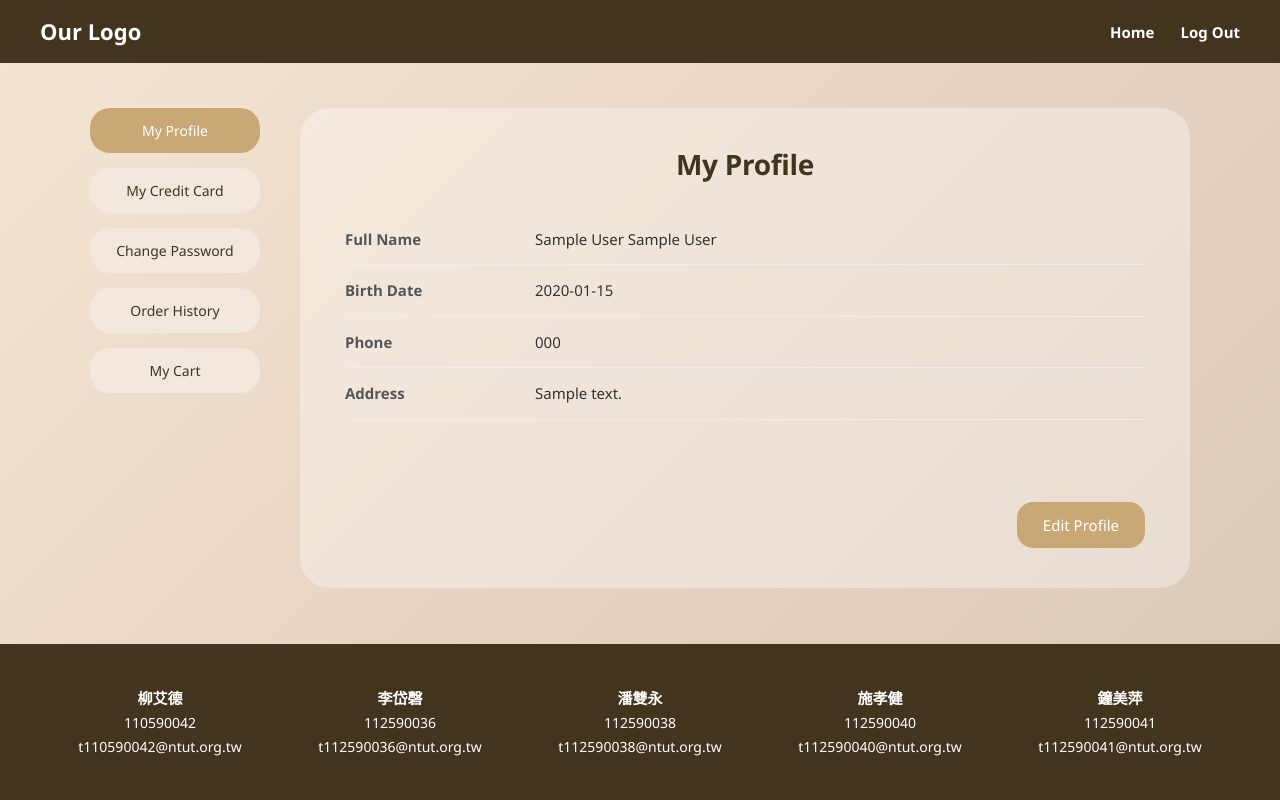
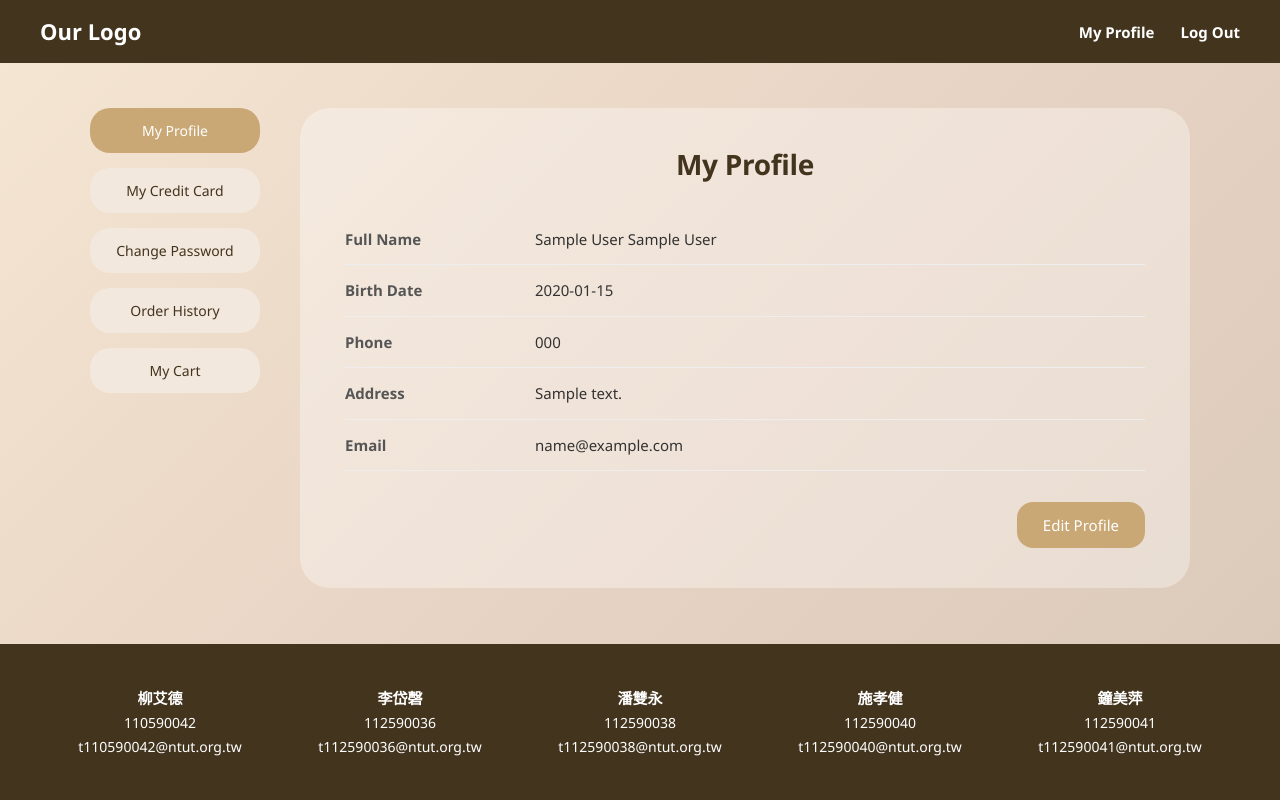
Before and after one commit to psyPan/e-commerce-platform, a Flask app: page /profile in a window 1280 px wide. Run offline with Flask 3, Linux system fonts and the light colour scheme; a user stored in the database is signed in; tables that the repository leaves empty hold one stand-in row (values such as "Sample post").

Commit message:
User can update his profile

```diff
--- a/flask_store/products/models.py
+++ b/flask_store/products/models.py
@@ -21,7 +21,8 @@ class Product(db.Model):
     discount_obj = db.relationship('Discount', back_populates='products')
     # Relationship to store
     store = db.relationship('Store', back_populates='products')
-    # TODO: Relationship to line_item
+    # Relationship to line_item
+    # line_items = db.relationship('LineItem', back_populates='product')
 
     def get_final_price(self):
         """Calculate the final price considering discounts"""
--- a/flask_store/templates/credit_card.html
+++ b/flask_store/templates/credit_card.html
@@ -8,7 +8,7 @@
     </div>
 
     <div class="nav-links">
-        <a href="{{ url_for('users.home') }}">Home</a>
+        <a href="{{ url_for('users.profile') }}">My Profile</a>
         <a href="{{ url_for('users.logout') }}">Log Out</a>
     </div>
 
--- a/flask_store/templates/index.html
+++ b/flask_store/templates/index.html
@@ -46,7 +46,7 @@
             {% else %}
                 {% if current_user.is_authenticated %}
                     {% if current_user.c_flag %}
-                    <a href=#>My Profile</a>
+                    <a href="{{ url_for('users.profile') }}">My Profile</a>
                     {% endif %}
                     <a href="{{ url_for('users.logout') }}">Log Out</a>
                 {% else %}
--- a/flask_store/templates/profile.html
+++ b/flask_store/templates/profile.html
@@ -6,7 +6,7 @@
         <a href="{{ url_for('users.home') }}">Our Logo</a>
     </div>
     <div class="nav-links">
-        <a href="{{ url_for('users.home') }}">Home</a>
+        <a href="{{ url_for('users.profile') }}">My Profile</a>
         <a href="{{ url_for('users.logout') }}">Log Out</a>
     </div>
 </div>
@@ -38,22 +38,27 @@
 
                 <div class="profile-row">
                     <span>Full Name</span>
-                    <p>{{ current_user.f_name or "John" }} {{ current_user.l_name or "Doe" }}</p>
+                    <p>{{ current_user.f_name }} {{ current_user.l_name }}</p>
                 </div>
 
                 <div class="profile-row">
                     <span>Birth Date</span>
-                    <p>{{ current_user.birth or "1998-03-24" }}</p>
+                    <p>{{ current_user.birth }}</p>
                 </div>
 
                 <div class="profile-row">
                     <span>Phone</span>
-                    <p>{{ current_user.phone or "+886 912 345 678" }}</p>
+                    <p>{{ current_user.phone }}</p>
                 </div>
 
                 <div class="profile-row">
                     <span>Address</span>
-                    <p>{{ current_user.address or "Taipei, Taiwan" }}</p>
+                    <p>{{ current_user.address }}</p>
+                </div>
+
+                <div class="profile-row">
+                    <span>Email</span>
+                    <p>{{ current_user.email }}</p>
                 </div>
 
             </div>
@@ -64,46 +69,109 @@
             </div>
 
             <!-- ================= EDIT MODE ================= -->
-            <form method="POST" class="profile-form">
+            <form method="POST" class="profile-form" action="{{ url_for('users.update_profile') }}">
                 {{ form.hidden_tag() }}
 
                 <div class="profile-form-row two-col">
+                    <!-- First Name Field -->
                     <div class="form-group">
-                        <label>First Name</label>
-                        <input type="text" class="profile-input">
+                        {{ form.f_name.label(class="form-label") }}
+                        {% if form.f_name.errors %}
+                            {{ form.f_name(class="form-input is-invalid", placeholder="John") }}
+                            <div class="invalid-feedback">
+                                {% for error in form.f_name.errors %}
+                                    <span>{{ error }}</span>
+                                {% endfor %}
+                            </div>
+                        {% else %}
+                            {{ form.f_name(class="profile-input") }}
+                        {% endif %}
                     </div>
 
                     <div class="form-group">
-                        <label>Last Name</label>
-                        <input type="text" class="profile-input">
+                        {{ form.l_name.label(class="form-label") }}
+                        {% if form.l_name.errors %}
+                            {{ form.l_name(class="form-input is-invalid", placeholder="John") }}
+                            <div class="invalid-feedback">
+                                {% for error in form.l_name.errors %}
+                                    <span>{{ error }}</span>
+                                {% endfor %}
+                            </div>
+                        {% else %}
+                            {{ form.l_name(class="profile-input") }}
+                        {% endif %}
                     </div>
                 </div>
 
-                <div class="profile-form-row">
-                    {{ form.birth.label }}
-                    {{ form.birth(class="profile-input") }}
+                <div class="profile-form-row two-col">
+                    <div class="form-group">
+                        {{ form.email.label(class="form-label") }}
+                        {% if form.email.errors %}
+                            {{ form.email(class="form-input is-invalid", placeholder="John") }}
+                            <div class="invalid-feedback">
+                                {% for error in form.email.errors %}
+                                    <span>{{ error }}</span>
+                                {% endfor %}
+                            </div>
+                        {% else %}
+                            {{ form.email(class="profile-input") }}
+                        {% endif %}
+                    </div>
+
+                    <div class="form-group">
+                        {{ form.phone.label(class="form-label") }}
+                        {% if form.phone.errors %}
+                            {{ form.phone(class="form-input is-invalid", placeholder="John") }}
+                            <div class="invalid-feedback">
+                                {% for error in form.phone.errors %}
+                                    <span>{{ error }}</span>
+                                {% endfor %}
+                            </div>
+                        {% else %}
+                            {{ form.phone(class="profile-input") }}
+                        {% endif %}
+                    </div>
                 </div>
 
-                <div class="profile-form-row">
-                    {{ form.phone.label }}
-                    {{ form.phone(class="profile-input") }}
-                </div>
+                <div class="profile-form-row two-col">
+                    <div class="form-group">
+                        {{ form.birth.label(class="form-label") }}
+                        {% if form.birth.errors %}
+                            {{ form.birth(class="form-input is-invalid", placeholder="John") }}
+                            <div class="invalid-feedback">
+                                {% for error in form.birth.errors %}
+                                    <span>{{ error }}</span>
+                                {% endfor %}
+                            </div>
+                        {% else %}
+                            {{ form.birth(class="profile-input") }}
+                        {% endif %}
+                    </div>
 
-                <div class="profile-form-row">
-                    {{ form.address.label }}
-                    {{ form.address(class="profile-input") }}
+                    <div class="form-group">
+                        {{ form.address.label(class="form-label") }}
+                        {% if form.address.errors %}
+                            {{ form.address(class="form-input is-invalid", placeholder="John") }}
+                            <div class="invalid-feedback">
+                                {% for error in form.address.errors %}
+                                    <span>{{ error }}</span>
+                                {% endfor %}
+                            </div>
+                        {% else %}
+                            {{ form.address(class="profile-input") }}
+                        {% endif %}
+                    </div>
                 </div>
 
                 <div class="profile-actions profile-actions-form">
                     <button type="button" class="cancel-btn" onclick="exitEdit()">
                         Cancel
                     </button>
-                    <button type="button" class="btn-gold" onclick="exitEdit()">
+                    <button type="submit" class="btn-gold">
                         Save
                     </button>
                 </div>
             </form>
-
         </div>
     </div>
 </div>
@@ -116,5 +184,13 @@ function enterEdit() {
 function exitEdit() {
     document.getElementById("profileBox").classList.remove("editing");
 }
+// If success, exit edit mode automatically
+document.addEventListener('DOMContentLoaded', function() {
+    const flashMessages = document.querySelectorAll('.alert-success');
+    if (flashMessages.length > 0) {
+        // Form was successfully submitted, stay in view mode
+        exitEdit();
+    }
+});
 </script>
 {% endblock %}
--- a/flask_store/users/forms.py
+++ b/flask_store/users/forms.py
@@ -36,6 +36,7 @@ class EditProfileForm(FlaskForm):
     f_name = StringField('First Name', validators=[DataRequired()])
     l_name = StringField('Last Name', validators=[DataRequired()])
     birth = DateField('Birthday', format='%Y-%m-%d')
+    email = StringField('Email', validators=[DataRequired(), Email()])
     phone = StringField('Phone')
     address = StringField('Address')
     submit = SubmitField('Save')
--- a/flask_store/users/routes.py
+++ b/flask_store/users/routes.py
@@ -50,6 +50,7 @@ def credit():
     return render_template('credit_card.html')
 
 @users.route('/profile', methods=['GET', 'POST'])
+@login_required
 def profile():
     form = EditProfileForm(obj=current_user)
 
@@ -57,7 +58,6 @@ def profile():
         current_user.f_name = form.f_name.data
         current_user.l_name = form.l_name.data
         current_user.birth = form.birth.data
-        current_user.gender = form.gender.data
         current_user.phone = form.phone.data
         current_user.address = form.address.data
 
@@ -69,6 +69,35 @@ def profile():
         'profile.html',
         form=form
     )
+
+# Alternative: Separate route for update
+@users.route('/profile/update', methods=['GET', 'POST'])
+@login_required
+def update_profile():
+    """Handle profile update"""
+    form = EditProfileForm()
+
+    if form.validate_on_submit():
+        current_user.f_name = form.f_name.data
+        current_user.l_name = form.l_name.data
+        current_user.birth = form.birth.data
+        current_user.email = form.email.data
+        current_user.phone = form.phone.data
+        current_user.address = form.address.data
+
+        try:
+            db.session.commit()
+            flash('Profile updated successfully!', 'success')
+        except Exception as e:
+            db.session.rollback()
+            flash('Error updating profile. Please try again.', 'danger')
+    else:
+        # Display validation errors
+        for field, errors in form.errors.items():
+            for error in errors:
+                flash(f'{field}: {error}', 'danger')
+
+    return redirect(url_for('users.profile'))
 
 @users.route("/change_password", methods=["GET", "POST"])
 def change_password():
```
Also changed, not shown: flask_store/products/routes.py (+21 -0 lines).
